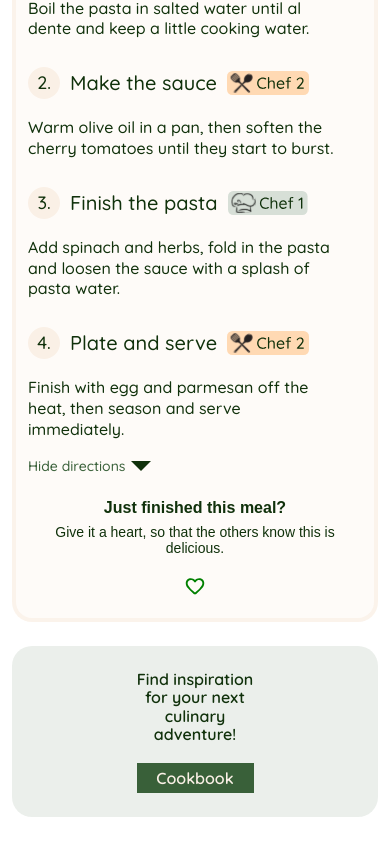
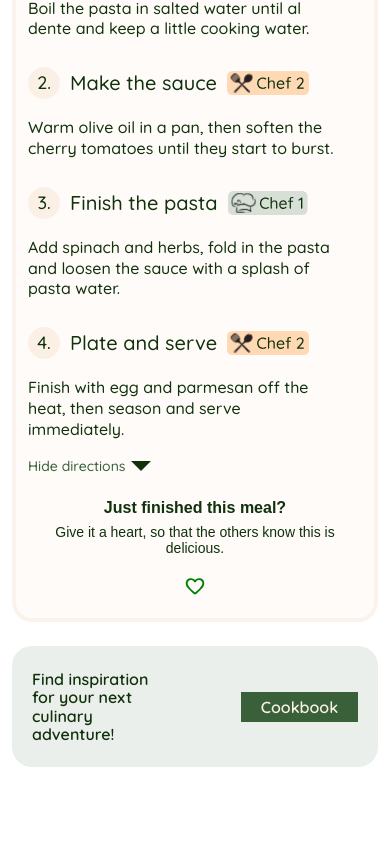
Before and after one commit to FatihYalcin42/code-cuisine, an Angular app: page /preparation in a window 390 px wide. Shown: the part 1181-2030 px from the top of the page. After the commit the page ends 1980 px from the top, so only its background shows below. Built offline with nearby package versions, Linux system fonts and the light colour scheme.

Commit message:
fix: align the mobile cookbook footer text and button in a full-width horizontal layout

```diff
--- a/src/app/pages/preparation-page/preparation-page.scss
+++ b/src/app/pages/preparation-page/preparation-page.scss
@@ -694,7 +694,9 @@
   }
 
   .preparation-footer-frame {
-    flex-direction: column;
+    flex-direction: row;
+    justify-content: space-between;
+    align-items: center;
     min-height: auto;
     padding: 24px 20px;
   }
@@ -867,12 +869,15 @@
   }
 
   .preparation-footer-title {
+    flex: 1 1 auto;
     max-width: 14ch;
     font-size: 16px;
     line-height: 1.15;
+    text-align: left;
   }
 
   .preparation-footer-button {
+    flex: 0 0 auto;
     min-width: 117px;
     min-height: 30px;
     padding: 0 16px;
```
